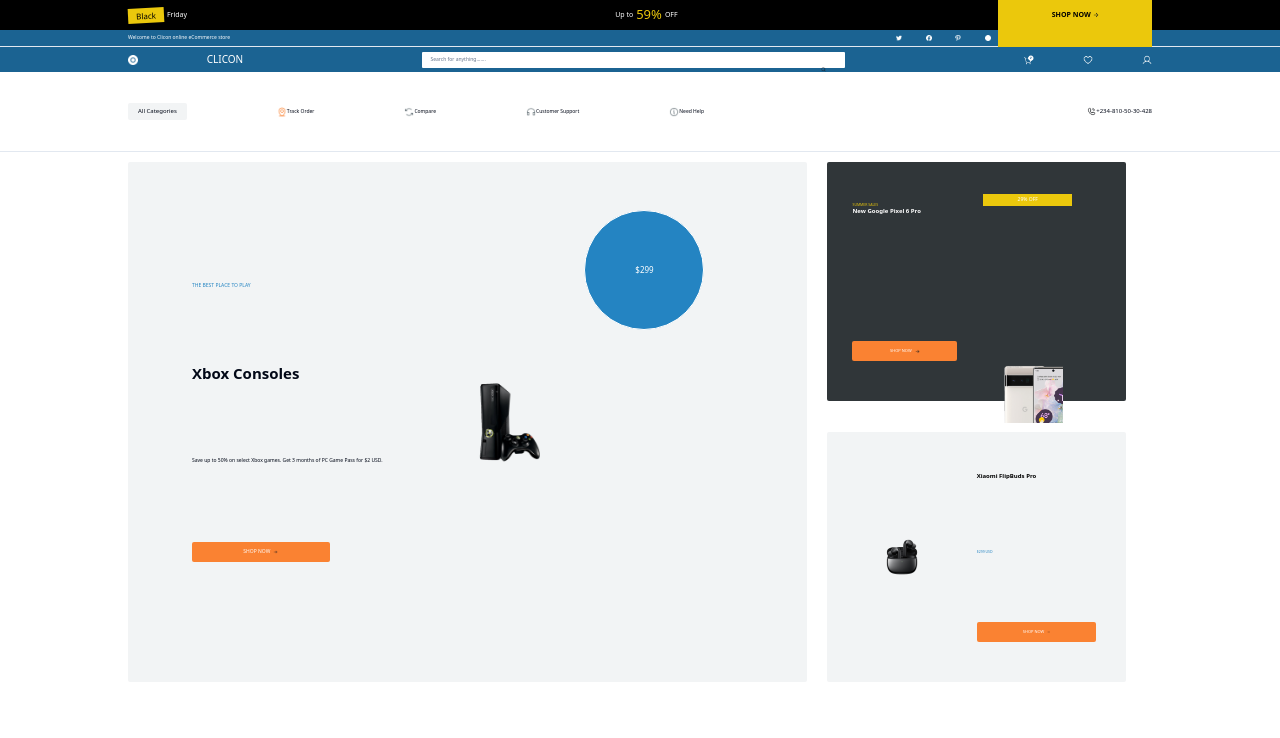
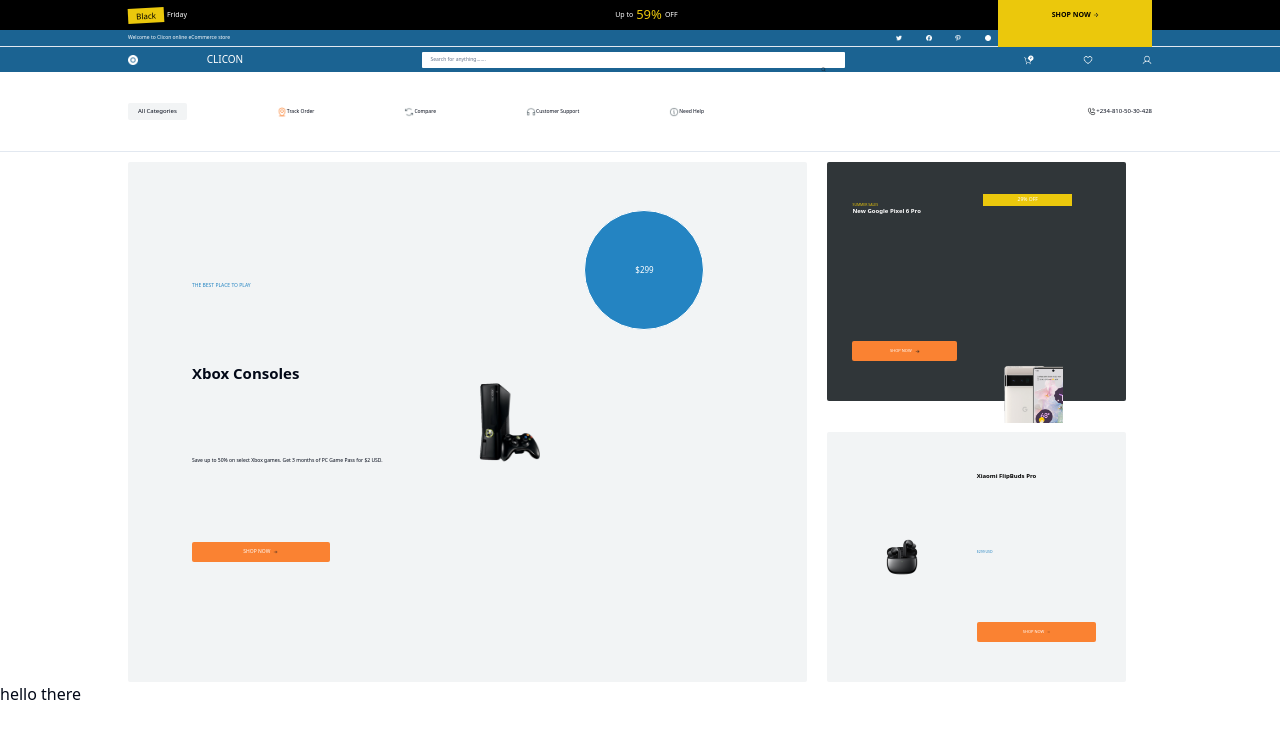
Before and after one commit to Johnterrie/clicon-FRONTEND, a Next.js app: page / in a window 1280 px wide. Shown: the top 738 px of the page. Built offline with nearby package versions, Linux system fonts and the light colour scheme.

Commit message:
Added: Feature component added

```diff
--- a/app/page.tsx
+++ b/app/page.tsx
@@ -1,3 +1,4 @@
+import FeatureComponent from "@/components/Features";
 import RouteComponent from "@/components/RoutesLink";
 import WidgetComponent from "@/components/Widget";
 
@@ -6,6 +7,7 @@
   return (
     <main className="p-0 m-0 w-[98vw]">
       <WidgetComponent/>
+      <FeatureComponent/>
     </main>
   );
 }
```
Also changed, not shown: app/home/layout.tsx (deleted), app/home/page.tsx (deleted).
